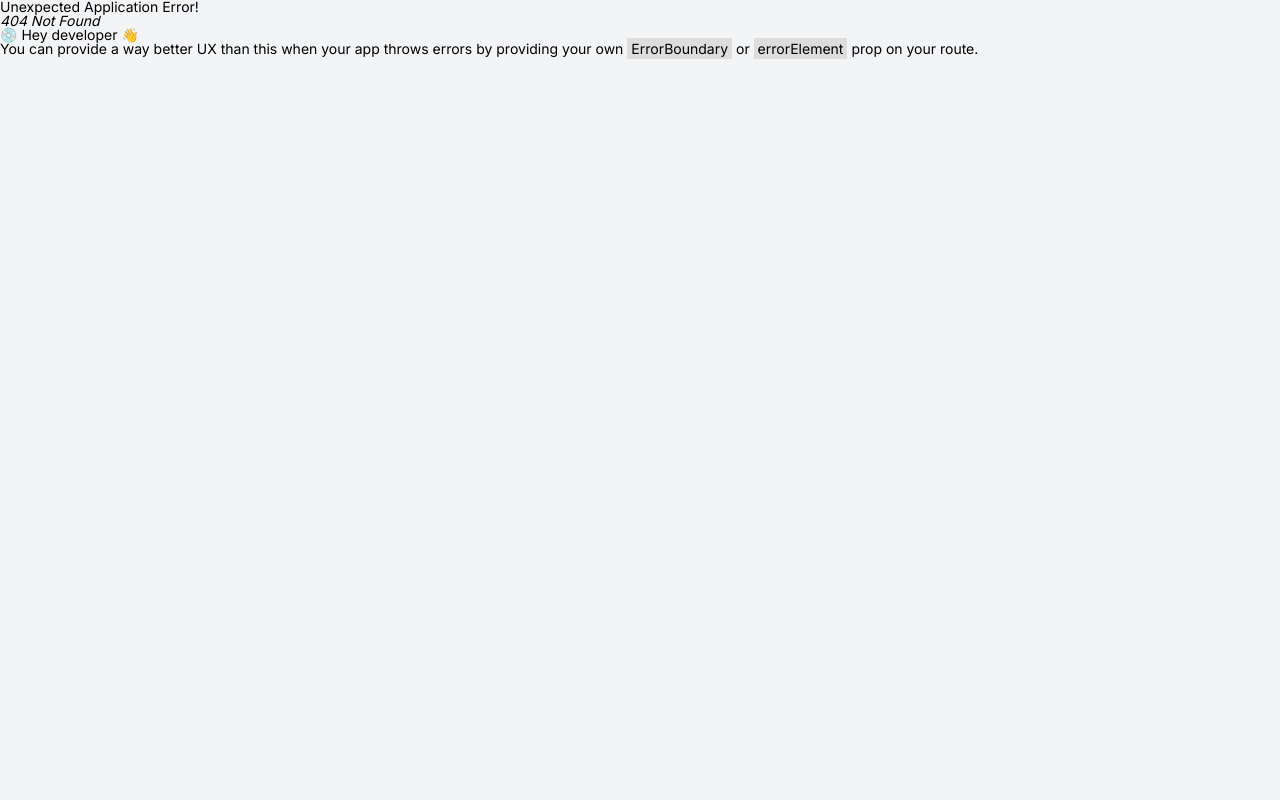
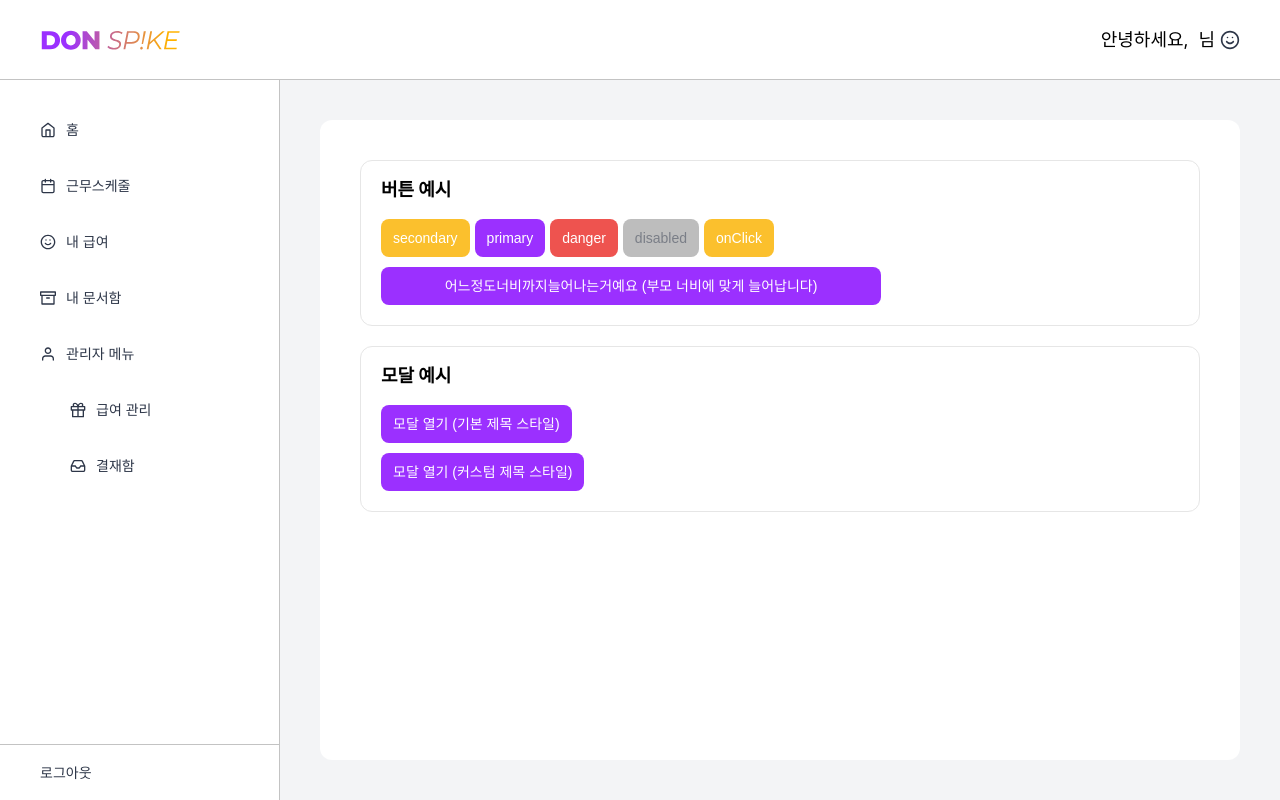
Before and after one commit to Dev-FE-3/toy-project2-team1, a React (Vite) app: page /design-guide in a window 1280 px wide. Before the commit this address had no page. Built offline with nearby package versions, Linux system fonts and the light colour scheme.

Commit message:
feat: 디자인 가이드 페이지 추가

```diff
--- a/src/app/routes/routes.jsx
+++ b/src/app/routes/routes.jsx
@@ -8,7 +8,7 @@ import PayStub from '@/features/users/pay-stub/PayStub'
 import MyDocument from '@/features/users/my-document/MyDocument'
 import Approval from '@/features/admin/approval/Approval'
 import PayStubManagement from '@/features/admin/pay-stub-management/PayStubManagement'
-import Sample from '@/features/Sample'
+import DesignGuide from '@/features/design-guide/DesignGuide'
 
 const router = createBrowserRouter([
   // 인증 필요없는 라우트 (로그인,회원가입)
@@ -63,8 +63,8 @@ const router = createBrowserRouter([
     element: <MainLayout />,
     children: [
       {
-        path: '/sample',
-        element: <Sample />,
+        path: '/design-guide',
+        element: <DesignGuide />,
       },
     ],
   },
--- a/src/features/Sample.jsx
+++ /dev/null
@@ -1,72 +0,0 @@
-import styled from 'styled-components'
-import Button from '@/shared/components/button/Button'
-import { useCallback, useState } from 'react'
-import Modal from '@/shared/components/modal/Modal'
-
-const ContentWrap = styled.div`
-  width: 100%;
-  height: 100%;
-  background-color: var(--box-container);
-  border-radius: 1.2rem;
-  padding: 4rem;
-`
-const H2 = styled.h2`
-  font-size: 1.8rem;
-  font-weight: bold;
-  margin: 1rem 0;
-`
-
-export default function Sample() {
-  // 모달 예시
-  const [isModalOpen, setIsModalOpen] = useState(false)
-  const handleOpenModal = useCallback(() => {
-    setIsModalOpen(true)
-  }, [])
-  const handleCloseModal = useCallback(() => {
-    setIsModalOpen(false)
-  }, [])
-
-  return (
-    <>
-      <ContentWrap>
-        샘플페이지
-        <div style={{ margin: '3rem 0' }}>
-          <H2>모달 예시</H2>
-          <Button onClick={handleOpenModal}>모달 열기</Button>
-          <Modal isOpen={isModalOpen} onClose={handleCloseModal} title="모달 제목" width="600px">
-            <h3>모달 내용</h3>
-            <p>여기에 원하는 내용을 넣을 수 있습니다.</p>
-            <div style={{ marginTop: '20px' }}>
-              <Button onClick={handleCloseModal}>닫기</Button>
-            </div>
-          </Modal>
-        </div>
-        <div style={{ margin: '3rem 0' }}>
-          <H2>버튼 예시</H2>
-          <Button type="button" variant="secondary">
-            secondary
-          </Button>
-          <Button type="button" variant="primary">
-            primary
-          </Button>
-          <Button type="button" variant="danger">
-            danger
-          </Button>
-          <Button type="button" variant="secondary" disabled>
-            disabled
-          </Button>
-          <Button type="button" variant="secondary" onClick={() => alert('hi')}>
-            onClick
-          </Button>
-          <div style={{ margin: '1rem 0', width: '500px' }}>
-            <Button type="button" isFullWidth>
-              어느정도너비까지늘어나는거예요
-              <br />
-              (부모 너비에 맞게 늘어납니다)
-            </Button>
-          </div>
-        </div>
-      </ContentWrap>
-    </>
-  )
-}
--- /dev/null
+++ b/src/features/design-guide/ButtonGuide.jsx
@@ -0,0 +1,30 @@
+import Button from '@/shared/components/button/Button'
+
+export default function ButtonGuide() {
+  return (
+    <>
+      <div style={{ margin: '1rem 0', display: 'flex', gap: '.5rem' }}>
+        <Button type="button" variant="secondary">
+          secondary
+        </Button>
+        <Button type="button" variant="primary">
+          primary
+        </Button>
+        <Button type="button" variant="danger">
+          danger
+        </Button>
+        <Button type="button" variant="secondary" disabled>
+          disabled
+        </Button>
+        <Button type="button" variant="secondary" onClick={() => alert('hi')}>
+          onClick
+        </Button>
+      </div>
+      <div style={{ width: '500px' }}>
+        <Button type="button" isFullWidth>
+          어느정도너비까지늘어나는거예요 (부모 너비에 맞게 늘어납니다)
+        </Button>
+      </div>
+    </>
+  )
+}
--- /dev/null
+++ b/src/features/design-guide/DesignGuide.jsx
@@ -0,0 +1,37 @@
+import styled from 'styled-components'
+import ButtonGuide from './ButtonGuide'
+import ModalGuide from './ModalGuide'
+
+const ContentWrap = styled.div`
+  width: 100%;
+  height: 100%;
+  background-color: var(--box-container);
+  border-radius: 1.2rem;
+  padding: 4rem;
+`
+const Example = styled.div`
+  padding: 2rem;
+  border-radius: 1.2rem;
+  border: 1px solid #e6e6e6;
+  margin-bottom: 2rem;
+`
+const H2 = styled.h2`
+  font-size: 1.8rem;
+  font-weight: bold;
+  margin-bottom: 2rem;
+`
+
+export default function DesignGuide() {
+  return (
+    <ContentWrap>
+      <Example>
+        <H2>버튼 예시</H2>
+        <ButtonGuide />
+      </Example>
+      <Example>
+        <H2>모달 예시</H2>
+        <ModalGuide />
+      </Example>
+    </ContentWrap>
+  )
+}
--- /dev/null
+++ b/src/features/design-guide/ModalGuide.jsx
@@ -0,0 +1,51 @@
+import styled from 'styled-components'
+import { useCallback, useState } from 'react'
+import Button from '@/shared/components/button/Button'
+import Modal from '@/shared/components/modal/Modal'
+
+const ModalTitleCustom = styled.h2`
+  font-size: 2.4rem;
+  font-weight: bold;
+  text-align: center;
+  margin-bottom: 2.4rem;
+`
+
+export default function ModalGuide() {
+  const [isModalOpen1, setIsModalOpen1] = useState(false)
+  const handleOpenModal1 = useCallback(() => {
+    setIsModalOpen1(true)
+  }, [])
+  const handleCloseModal1 = useCallback(() => {
+    setIsModalOpen1(false)
+  }, [])
+
+  const [isModalOpen2, setIsModalOpen2] = useState(false)
+  const handleOpenModal2 = useCallback(() => {
+    setIsModalOpen2(true)
+  }, [])
+  const handleCloseModal2 = useCallback(() => {
+    setIsModalOpen2(false)
+  }, [])
+
+  return (
+    <div style={{ display: 'flex', flexDirection: 'column', gap: '1rem' }}>
+      <div>
+        <Button onClick={handleOpenModal1}>모달 열기 (기본 제목 스타일)</Button>
+        <Modal isOpen={isModalOpen1} onClose={handleCloseModal1} width="600px" title="모달 제목">
+          <p>title props를 전달하면 모달 제목이 출력됩니다.</p>
+          <p>모달 제목 앞에 데코레이션을 빼고 싶으면 isDecorated props 값을 false로 전달하세요.</p>
+        </Modal>
+      </div>
+      <div>
+        <Button onClick={handleOpenModal2}>모달 열기 (커스텀 제목 스타일)</Button>
+        <Modal isOpen={isModalOpen2} onClose={handleCloseModal2} width="600px">
+          <ModalTitleCustom>커스텀 제목</ModalTitleCustom>
+          <p>여기에 원하는 양식을 넣을 수 있습니다.</p>
+          <div style={{ marginTop: '20px' }}>
+            <Button onClick={handleCloseModal2}>닫기</Button>
+          </div>
+        </Modal>
+      </div>
+    </div>
+  )
+}
```
